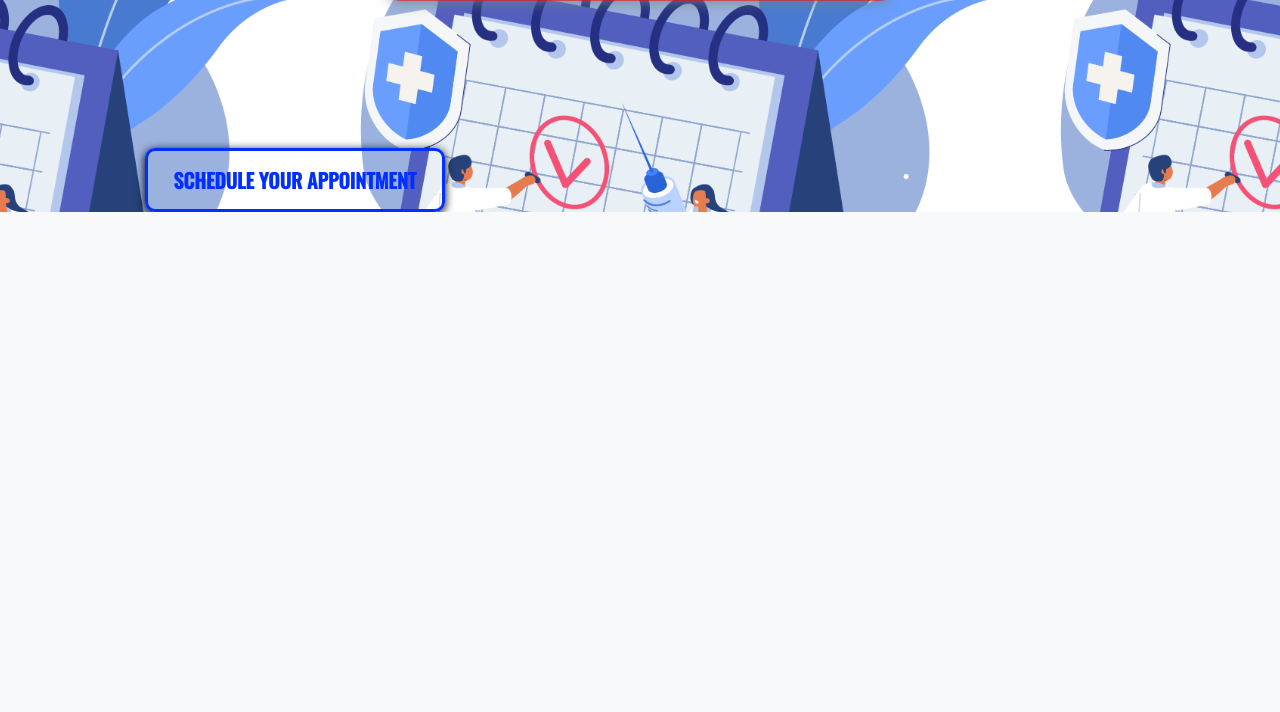
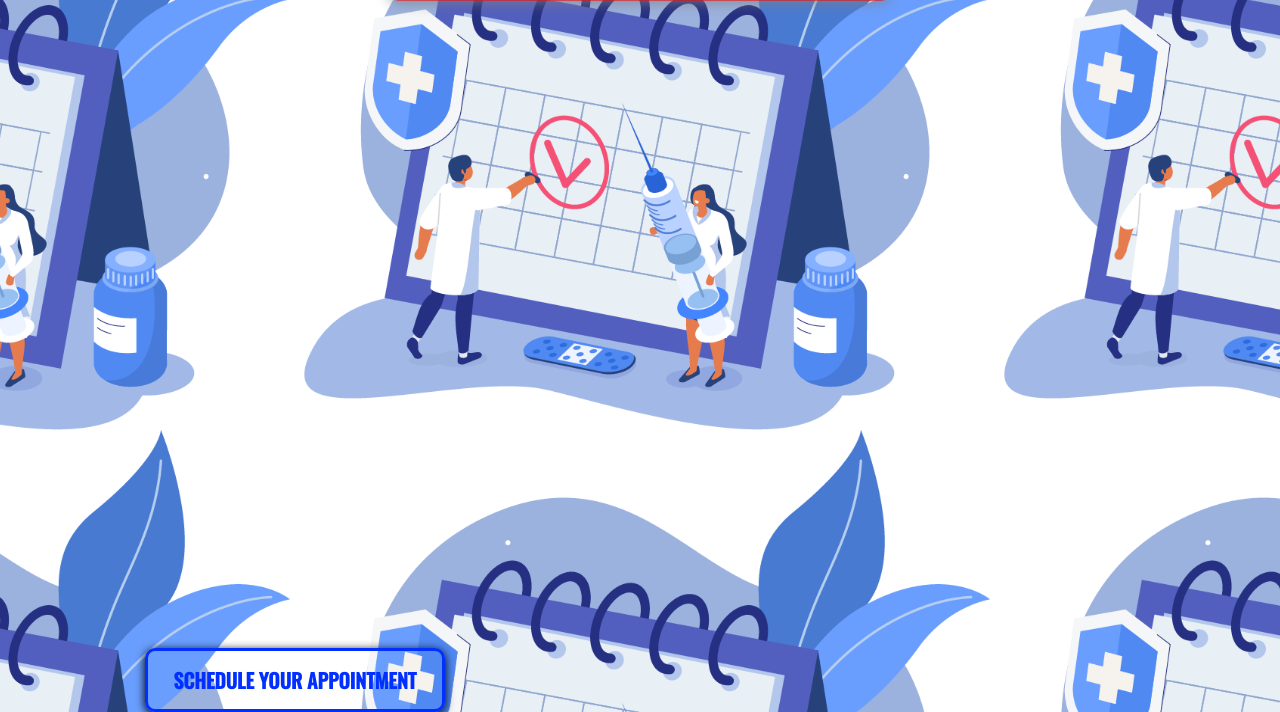
Before and after one commit to Octagram02/PSU, a Flask app: page / in a window 1280 px wide. Shown: the part 770-1482 px from the top of the page. Before the commit the page ends 982 px from the top, so only its background shows below. Run offline with Flask 2, Linux system fonts and the light colour scheme; some libraries are stand-ins or nearby versions.

Commit message:
Update buttons.css

```diff
--- a/website/static/buttons.css
+++ b/website/static/buttons.css
@@ -40,7 +40,7 @@ a.bttn:focus {
 
 
 .bttn {
-  top:500px;
+  top:1000px;
   left: 60px;
   font-size: 20px;
   text-transform: uppercase;
```
